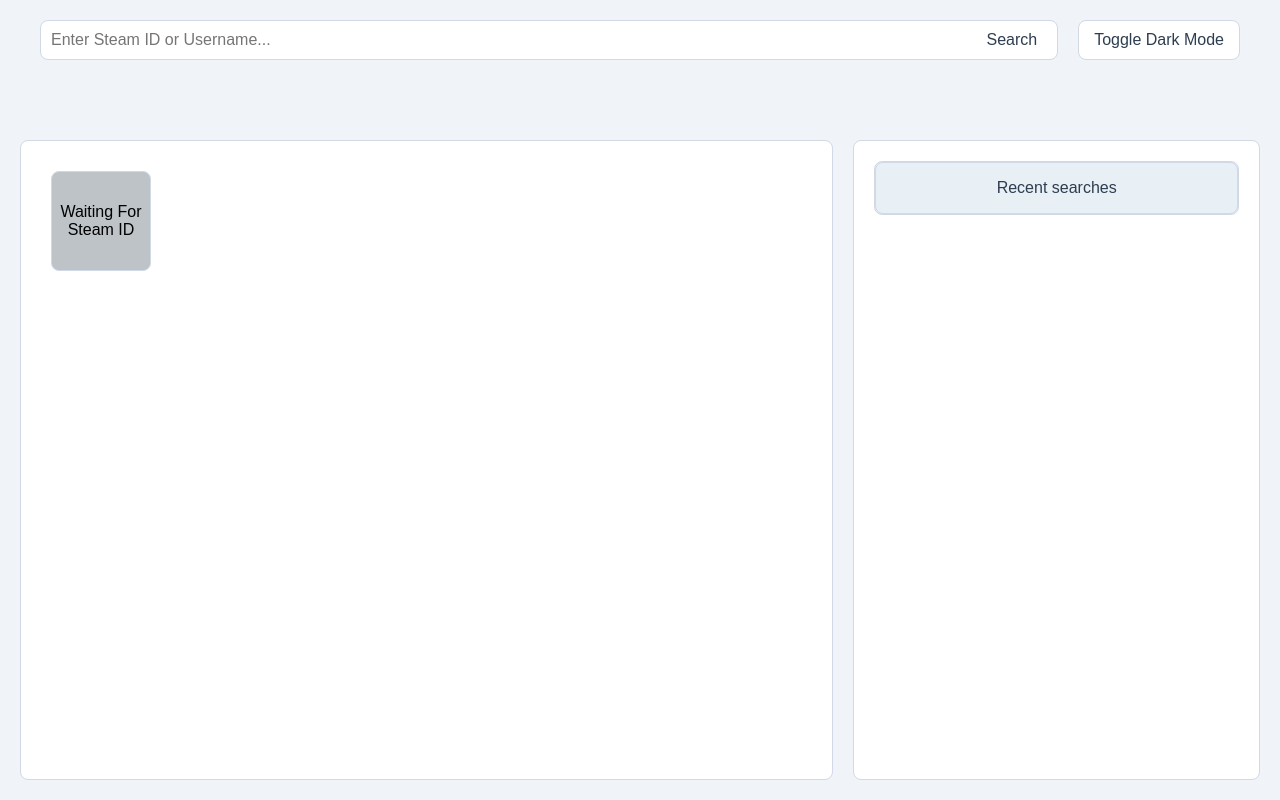
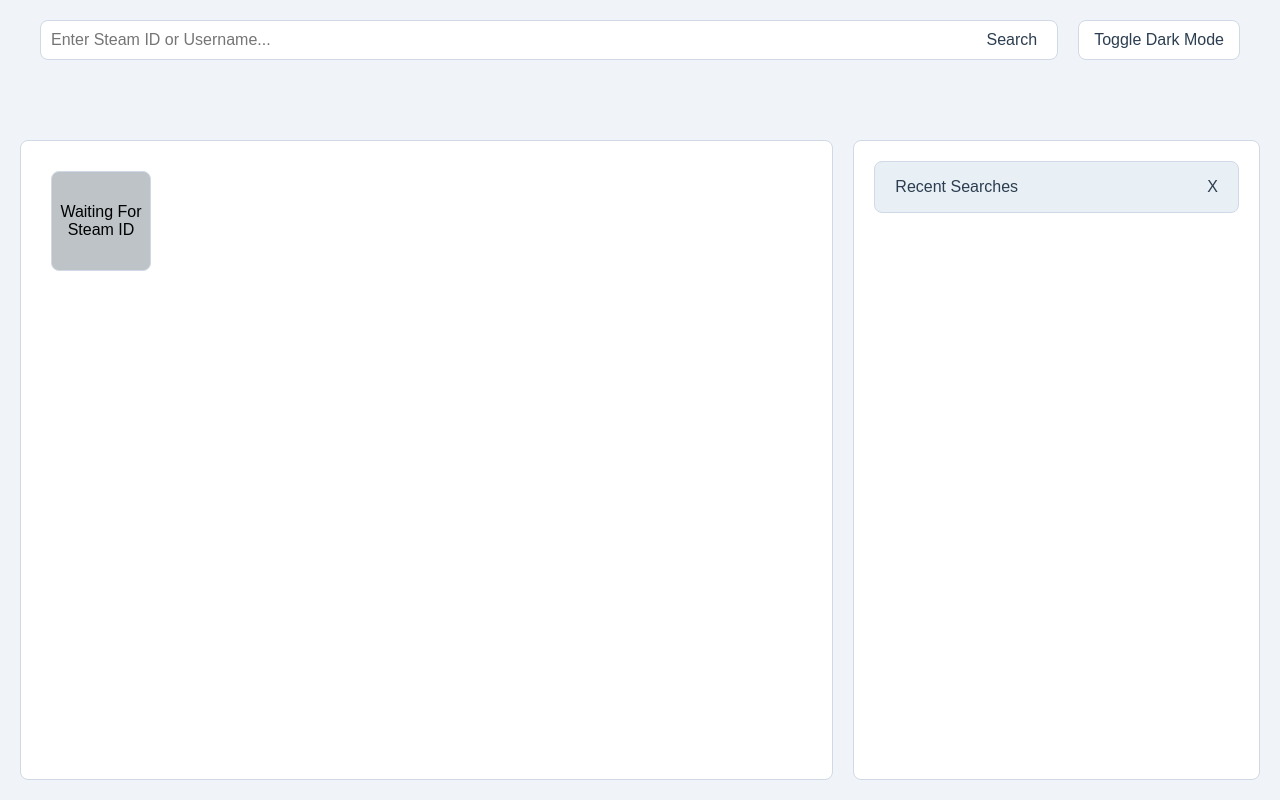
Before and after one commit to Hyperfied/steamsmurfinvestigator, a plain HTML site: page client/index.html in a window 1280 px wide. Drawn offline with Linux system fonts and the light colour scheme.

Commit message:
Add clearing recent searches

```diff
--- a/client/index.html
+++ b/client/index.html
@@ -75,7 +75,9 @@
 
       <!-- Right Column (Recent searches) -->
       <div class="column">
-        <div class="recent-searches">Recent searches</div>
+        <div class="recent-searches">
+
+        </div>
       </div>
     </div>
 
--- a/client/script.js
+++ b/client/script.js
@@ -185,7 +185,29 @@ function addRecentSearchDiv(steamId, personaname, avatarFull) {
 }
 
 function updateRecentSearchesDisplay() {
-  recentSearchesContainer.innerHTML = "<div class='recent-searches'>Recent searches</div>"; // Clear previous entries
+  let recentSearchesHeader = document.createElement("div");
+  recentSearchesHeader.classList.add("recent-searches-header");
+
+  let recentSearchesClear = document.createElement("span");
+  recentSearchesClear.textContent = "X";
+  recentSearchesClear.style.cursor = "pointer";
+  recentSearchesClear.addEventListener("click", () => {
+    // Clear recent searches from local storage and the display
+    if (confirm("Are you sure you want to clear recent searches?")) {
+      recentSearches = [];
+      localStorage.removeItem("recentSearches");
+      updateRecentSearchesDisplay();
+    }
+  })
+
+  let recentSearchesTitle = document.createElement("span");
+  recentSearchesTitle.textContent = "Recent Searches";
+
+  recentSearchesHeader.appendChild(recentSearchesTitle);
+  recentSearchesHeader.appendChild(recentSearchesClear);
+
+  recentSearchesContainer.innerHTML = ""; // Clear previous entries
+  recentSearchesContainer.appendChild(recentSearchesHeader); // Add header to the container
   recentSearches.forEach(search => {
     addRecentSearchDiv(search.steamId, search.personaname, search.avatarFull);
   });
--- a/client/style.css
+++ b/client/style.css
@@ -306,6 +306,14 @@ body {
   transition: opacity 0.3s ease, height 0.3s ease;
 }
 
+.recent-searches-header {
+  display: flex;
+  justify-content: space-between;
+  align-items: center;
+  padding-left: 20px;
+  padding-right: 20px;
+}
+
 .recent-search-item {
   cursor: pointer;
 }
```
